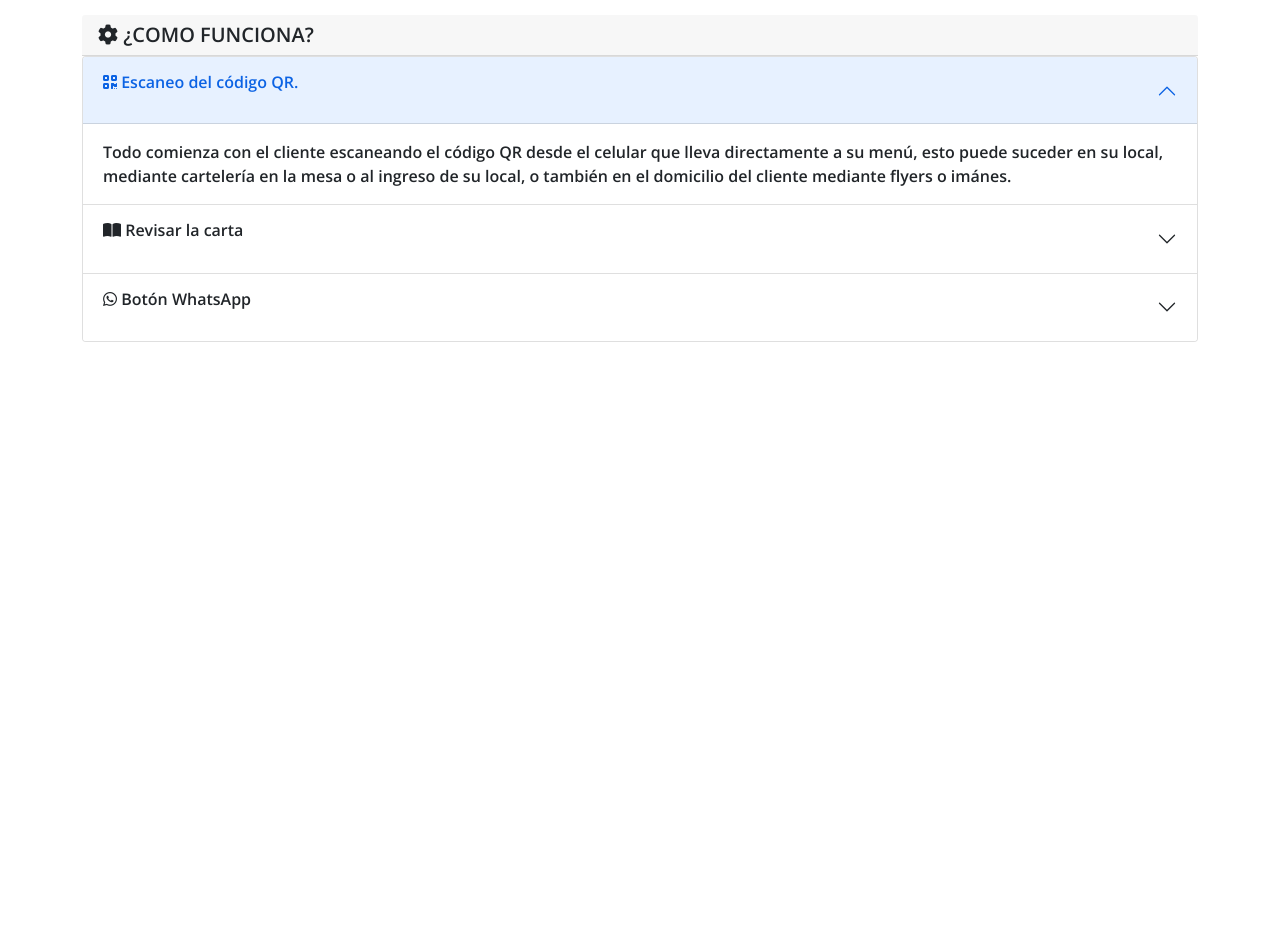
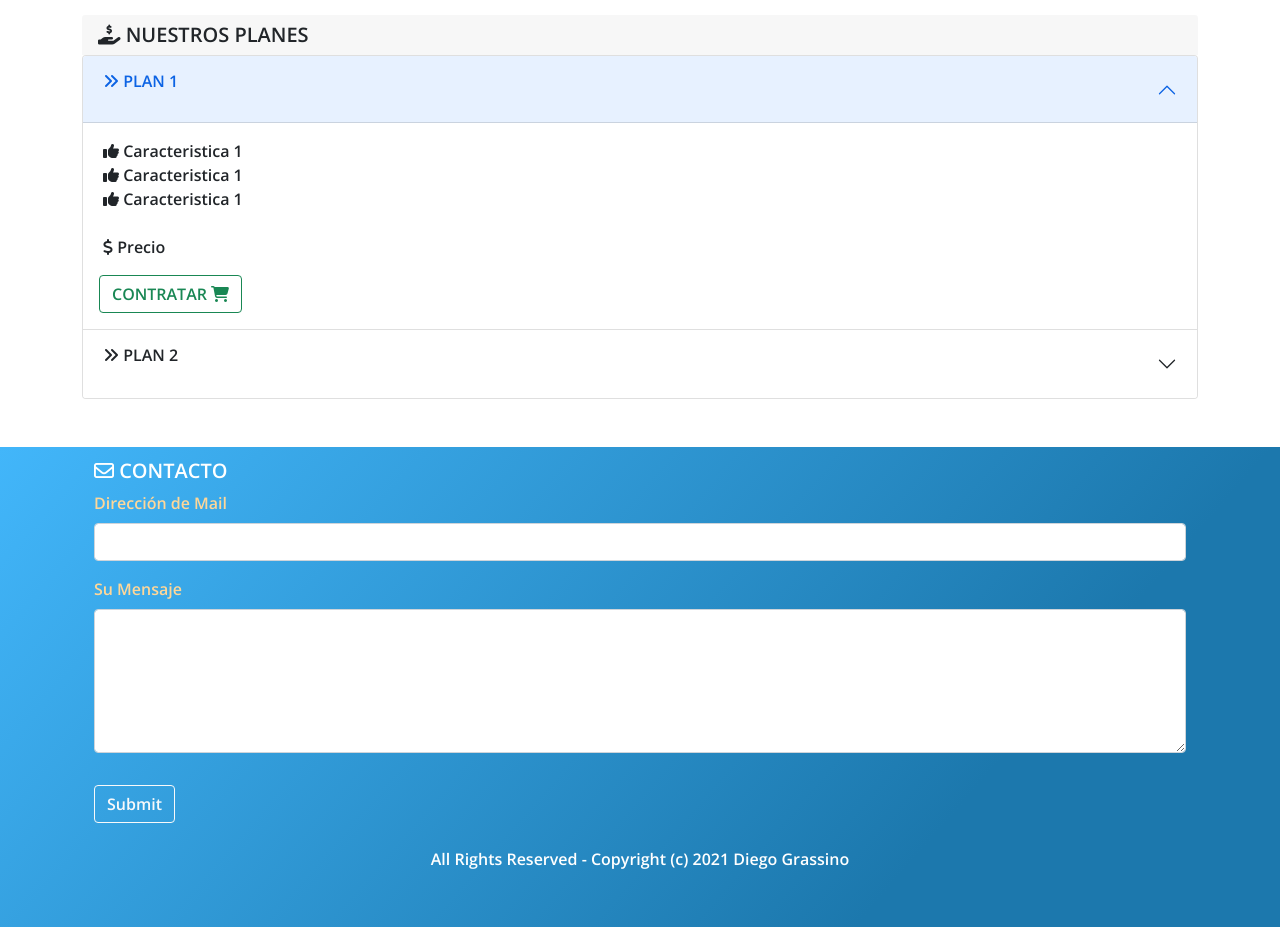
Before and after one commit to DG27AR/cartacloud, a plain HTML site: page index.html in a window 1280 px wide. Shown: the part 1420-2347 px from the top of the page. Before the commit the page ends 1762 px from the top, so only its background shows below. Drawn offline with nearby package versions, Linux system fonts and the light colour scheme.

Commit message:
se modifica UXUI

```diff
--- a/css/styles.css
+++ b/css/styles.css
@@ -109,3 +109,9 @@ body {
   font-size: 1em;
   color: whitesmoke;
 }
+
+/* Contact Form */
+
+.text-area-size {
+  max-height: 9em;
+}
--- a/index.html
+++ b/index.html
@@ -50,7 +50,7 @@
               <a class="nav-link" href="#"><i class="fas fa-home ms-2"></i> Inicio</a>
             </li>
             <li class="nav-item">
-              <a class="nav-link" href="#"><i class="fas fa-info-circle ms-2"></i> Planes</a>
+              <a class="nav-link" href="#"><i class="fas fa-hand-holding-usd ms-2"></i> Planes</a>
             </li>
             <!-- <li class="nav-item">
               <a class="nav-link" href="#"><i class="fas fa-chalkboard-teacher ms-2"></i> Demo</a>
@@ -61,7 +61,7 @@
           </ul>
 
           <button class="btn btn-outline-success ms-1" type="submit">
-            INGRESAR A LA DEMO <i class="fas fa-sign-in-alt"></i>
+            INGRESAR <i class="fas fa-sign-in-alt"></i>
           </button>
         </div>
       </div>
@@ -154,9 +154,9 @@
       </div>
     </div>
 
-    <!-- BUY -->
+    <!-- HOW DOES IT WORK-->
 
-    <div class="container mt-5">
+    <!-- <div class="container mt-5">
       <h5 class="mt-1 card-header"><i class="fas fa-cog"></i> ¿COMO FUNCIONA?</h5>
       <div class="accordion" id="accordionExample">
         <div class="accordion-item">
@@ -241,7 +241,114 @@
           </div>
         </div>
       </div>
+    </div> -->
+
+    <!-- PLANS CARDS -->
+
+    <div class="container mt-5">
+      <h5 class="mt-1 card-header border-0"><i class="fas fa-hand-holding-usd"></i> NUESTROS PLANES</h5>
+      <div class="accordion" id="accordionExample">
+        <div class="accordion-item">
+          <h2 class="accordion-header" id="headingOne">
+            <button
+              class="accordion-button"
+              type="button"
+              data-bs-toggle="collapse"
+              data-bs-target="#collapseOne"
+              aria-expanded="true"
+              aria-controls="collapseOne"
+            >
+              <p><i class="fas fa-angle-double-right"></i> PLAN 1</p>
+            </button>
+          </h2>
+          <div
+            id="collapseOne"
+            class="accordion-collapse collapse show"
+            aria-labelledby="headingOne"
+            data-bs-parent="#accordionExample"
+          >
+            <div class="accordion-body">
+              <i class="fas fa-thumbs-up"></i> Caracteristica 1 <br />
+              <i class="fas fa-thumbs-up"></i> Caracteristica 1 <br />
+              <i class="fas fa-thumbs-up"></i> Caracteristica 1 <br />
+              <br />
+              <i class="fas fa-dollar-sign"></i> Precio<br />
+            </div>
+            <button class="btn btn-outline-success ms-3 mb-3" type="submit">
+              CONTRATAR <i class="fas fa-shopping-cart"></i>
+            </button>
+          </div>
+        </div>
+        <div class="accordion-item">
+          <h2 class="accordion-header" id="headingTwo">
+            <button
+              class="accordion-button collapsed"
+              type="button"
+              data-bs-toggle="collapse"
+              data-bs-target="#collapseTwo"
+              aria-expanded="false"
+              aria-controls="collapseTwo"
+            >
+              <p><i class="fas fa-angle-double-right"></i> PLAN 2</p>
+            </button>
+          </h2>
+          <div
+            id="collapseTwo"
+            class="accordion-collapse collapse"
+            aria-labelledby="headingTwo"
+            data-bs-parent="#accordionExample"
+          >
+            <div class="accordion-body">
+              <i class="fas fa-thumbs-up"></i> Caracteristica 1 <br />
+              <i class="fas fa-thumbs-up"></i> Caracteristica 1 <br />
+              <i class="fas fa-thumbs-up"></i> Caracteristica 1 <br />
+              <br />
+              <i class="fas fa-dollar-sign"></i> Precio<br />
+            </div>
+            <button class="btn btn-outline-success ms-3 mb-3" type="submit">
+              CONTRATAR <i class="fas fa-shopping-cart"></i>
+            </button>
+          </div>
+        </div>
+      </div>
     </div>
+
+    <!-- Footer Start -->
+    <footer class="mt-5 header-background">
+      <div class="container text-white">
+        <div class="container pt-1">
+          <h5 class="mt-2"><i class="far fa-envelope"></i> CONTACTO</h5>
+
+          <form class="needs-validation" action="https://formspree.io/f/meqvgrye" method="POST" novalidate>
+            <div class="mb-3">
+              <label for="validationCustom01" class="form-label custom-TextOrange">Dirección de Mail</label>
+              <input type="email" name="_replyto" class="form-control more-rounded" id="validationCustom01" required />
+              <div class="invalid-feedback">Please, provide a valid email direction.</div>
+            </div>
+            <div class="mb-3">
+              <label for="validationCustom02" class="form-label custom-TextOrange">Su Mensaje</label>
+              <textarea
+                class="form-control text-area-size"
+                name="message"
+                id="validationCustom02"
+                rows="14"
+                required
+              ></textarea>
+              <div class="invalid-feedback">Please, write your message here.</div>
+            </div>
+
+            <button type="submit" class="btn btn-outline-light mt-3">Submit</button>
+          </form>
+        </div>
+
+        <div class="container">
+          <div class="mt-4 text-center">
+            <p>All Rights Reserved - Copyright (c) 2021 Diego Grassino</p>
+          </div>
+        </div>
+      </div>
+    </footer>
+    <!-- Footer End -->
 
     <!-- Optional JavaScript; choose one of the two! -->
 
@@ -257,5 +364,31 @@
     <script src="https://cdn.jsdelivr.net/npm/@popperjs/core@2.9.1/dist/umd/popper.min.js" integrity="sha384-SR1sx49pcuLnqZUnnPwx6FCym0wLsk5JZuNx2bPPENzswTNFaQU1RDvt3wT4gWFG" crossorigin="anonymous"></script>
     <script src="https://cdn.jsdelivr.net/npm/bootstrap@5.0.0-beta3/dist/js/bootstrap.min.js" integrity="sha384-j0CNLUeiqtyaRmlzUHCPZ+Gy5fQu0dQ6eZ/xAww941Ai1SxSY+0EQqNXNE6DZiVc" crossorigin="anonymous"></script>
     -->
+    <!-- Bootstrap Validation -->
+    <script>
+      // Example starter JavaScript for disabling form submissions if there are invalid fields
+      (function () {
+        'use strict';
+
+        // Fetch all the forms we want to apply custom Bootstrap validation styles to
+        var forms = document.querySelectorAll('.needs-validation');
+
+        // Loop over them and prevent submission
+        Array.prototype.slice.call(forms).forEach(function (form) {
+          form.addEventListener(
+            'submit',
+            function (event) {
+              if (!form.checkValidity()) {
+                event.preventDefault();
+                event.stopPropagation();
+              }
+
+              form.classList.add('was-validated');
+            },
+            false
+          );
+        });
+      })();
+    </script>
   </body>
 </html>
```
